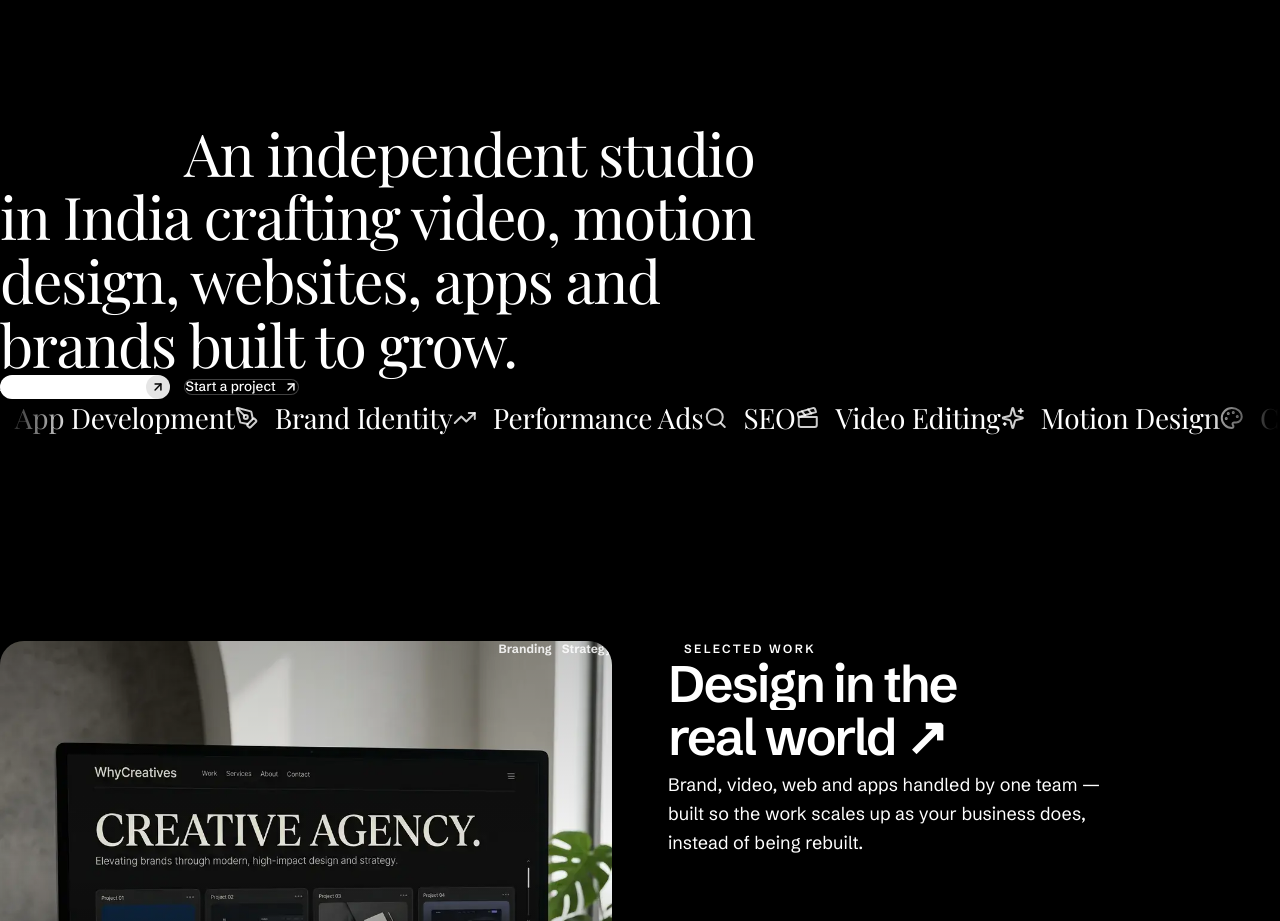
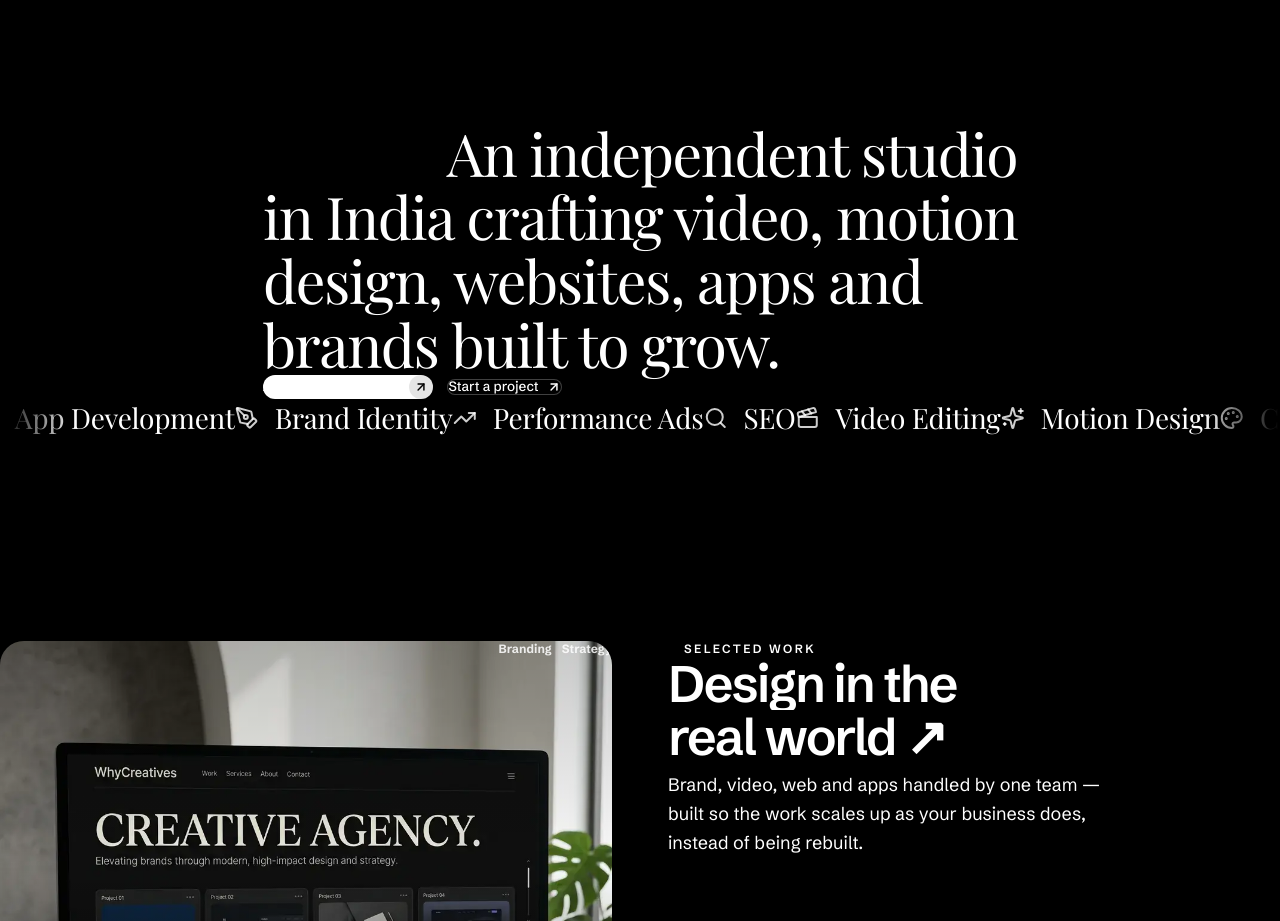
Before and after one commit to byanam/agencyyy, a React (Vite) app: page / in a window 1280 px wide. Shown: the part 980-1901 px from the top of the page. Built offline with nearby package versions, Linux system fonts and the light colour scheme; a web font is replaced by a local one.

Commit message:
Fix 'An independent studio' text centering by eliminating w-full stretching and locking true center alignment

```diff
--- a/src/components/AboutStrip.jsx
+++ b/src/components/AboutStrip.jsx
@@ -1,4 +1,4 @@
-import { useRef, useState, useEffect } from "react";
+import { useRef, useState, useEffect, useCallback, useLayoutEffect } from "react";
 import { motion } from "framer-motion";
 
 // Lucide SVG Icons matching WhyCreatives reference
@@ -136,11 +136,56 @@ const SERVICES = [
   { label: "Short-Form Reels", Icon: FilmIcon },
 ];
 
+const HEADLINE_LINES = [
+  "An independent studio",
+  "in India crafting video, motion",
+  "design, websites, apps and",
+  "brands built to grow.",
+];
+
 const ease = [0.16, 1, 0.3, 1];
 
 export default function AboutStrip() {
   const marqueeRef = useRef(null);
+  const headlineRef = useRef(null);
+  const lineSpansRef = useRef([]);
+  const [padLeftEm, setPadLeftEm] = useState(0);
   const [isPlaying, setIsPlaying] = useState(false);
+
+  // Measure the difference between Line 1 and the longest line to align Line 1's right edge
+  // WITHOUT any w-full or stretching that would push the container off-center!
+  const calculateRightEdgeAlignment = useCallback(() => {
+    const root = headlineRef.current;
+    const spans = lineSpansRef.current.filter(Boolean);
+    if (!root || spans.length < 2) return;
+    const fontSize = parseFloat(window.getComputedStyle(root).fontSize);
+    if (!fontSize) return;
+    const widths = spans.map((s) => s.getBoundingClientRect().width);
+    const maxWidth = Math.max(...widths);
+    // Line 0 is "An independent studio"
+    const diff = Math.max(0, (maxWidth - widths[0]) / fontSize);
+    setPadLeftEm(diff);
+  }, []);
+
+  useLayoutEffect(() => {
+    calculateRightEdgeAlignment();
+    const root = headlineRef.current;
+    if (!root) return;
+    const ro = new ResizeObserver(() => calculateRightEdgeAlignment());
+    ro.observe(root);
+    return () => ro.disconnect();
+  }, [calculateRightEdgeAlignment]);
+
+  useEffect(() => {
+    if (typeof document === "undefined" || !("fonts" in document)) return;
+    let active = true;
+    document.fonts.ready.then(() => {
+      if (active) calculateRightEdgeAlignment();
+    });
+    return () => {
+      active = false;
+    };
+  }, [calculateRightEdgeAlignment]);
 
   useEffect(() => {
     const el = marqueeRef.current;
@@ -161,10 +206,11 @@ export default function AboutStrip() {
         paddingBottom: "clamp(64px, 8vw, 140px)",
       }}
     >
-      {/* ── DEAD-CENTER MAIN CONTAINER (Guaranteed horizontal center on all screen sizes) ── */}
-      <div className="relative w-full px-4 sm:px-8 md:px-12">
+      {/* ── GUARANTEED DEAD-CENTER WRAPPER (Centers the centerpiece on the entire website) ── */}
+      <div className="relative flex w-full justify-center px-4 sm:px-8 md:px-12">
         <motion.div
-          className="mx-auto flex w-fit max-w-full flex-col items-start justify-center"
+          className="mx-auto flex flex-col items-start"
+          style={{ width: "fit-content", maxWidth: "100%" }}
           initial={{ opacity: 0, y: 24 }}
           whileInView={{ opacity: 1, y: 0 }}
           viewport={{ once: true, amount: 0.2 }}
@@ -172,6 +218,7 @@ export default function AboutStrip() {
         >
           {/* Main 4-line Headline in Serif font matching WhyCreatives reference */}
           <h2
+            ref={headlineRef}
             className="flex flex-col items-start text-white"
             style={{
               fontFamily: "'Playfair Display', 'Times New Roman', Times, Georgia, serif",
@@ -181,36 +228,61 @@ export default function AboutStrip() {
               fontWeight: 400,
             }}
           >
-            {/* Line 1: Right-aligned across the width of the centered block (studio ends above motion) */}
-            <div className="w-full flex justify-end">
-              <span className="inline-block whitespace-nowrap">
-                An independent studio
+            {/* Line 1: Right edge aligns with Line 2 via dynamic paddingLeft (NEVER w-full) */}
+            <div
+              style={{
+                paddingLeft: padLeftEm > 0 ? `${padLeftEm}em` : undefined,
+                width: "fit-content",
+              }}
+            >
+              <span
+                ref={(el) => {
+                  lineSpansRef.current[0] = el;
+                }}
+                className="inline-block whitespace-nowrap"
+              >
+                {HEADLINE_LINES[0]}
               </span>
             </div>
 
-            {/* Line 2: Defines the width of the centered unit */}
-            <div className="w-fit">
-              <span className="inline-block whitespace-nowrap">
-                in India crafting video, motion
+            {/* Line 2: Widest line defining the block width */}
+            <div style={{ width: "fit-content" }}>
+              <span
+                ref={(el) => {
+                  lineSpansRef.current[1] = el;
+                }}
+                className="inline-block whitespace-nowrap"
+              >
+                {HEADLINE_LINES[1]}
               </span>
             </div>
 
             {/* Line 3 */}
-            <div className="w-fit">
-              <span className="inline-block whitespace-nowrap">
-                design, websites, apps and
+            <div style={{ width: "fit-content" }}>
+              <span
+                ref={(el) => {
+                  lineSpansRef.current[2] = el;
+                }}
+                className="inline-block whitespace-nowrap"
+              >
+                {HEADLINE_LINES[2]}
               </span>
             </div>
 
             {/* Line 4 */}
-            <div className="w-fit">
-              <span className="inline-block whitespace-nowrap">
-                brands built to grow.
+            <div style={{ width: "fit-content" }}>
+              <span
+                ref={(el) => {
+                  lineSpansRef.current[3] = el;
+                }}
+                className="inline-block whitespace-nowrap"
+              >
+                {HEADLINE_LINES[3]}
               </span>
             </div>
           </h2>
 
-          {/* Action Buttons: Left-aligned with Lines 2, 3, and 4 */}
+          {/* Action Buttons: Left-aligned with Lines 2, 3, and 4 inside the centered block */}
           <div className="mt-9 flex flex-wrap items-center gap-3.5 md:mt-11 lg:mt-12 font-['Schibsted_Grotesk',sans-serif]">
             {/* Button 1: Solid White Pill with circular arrow badge */}
             <a
```
